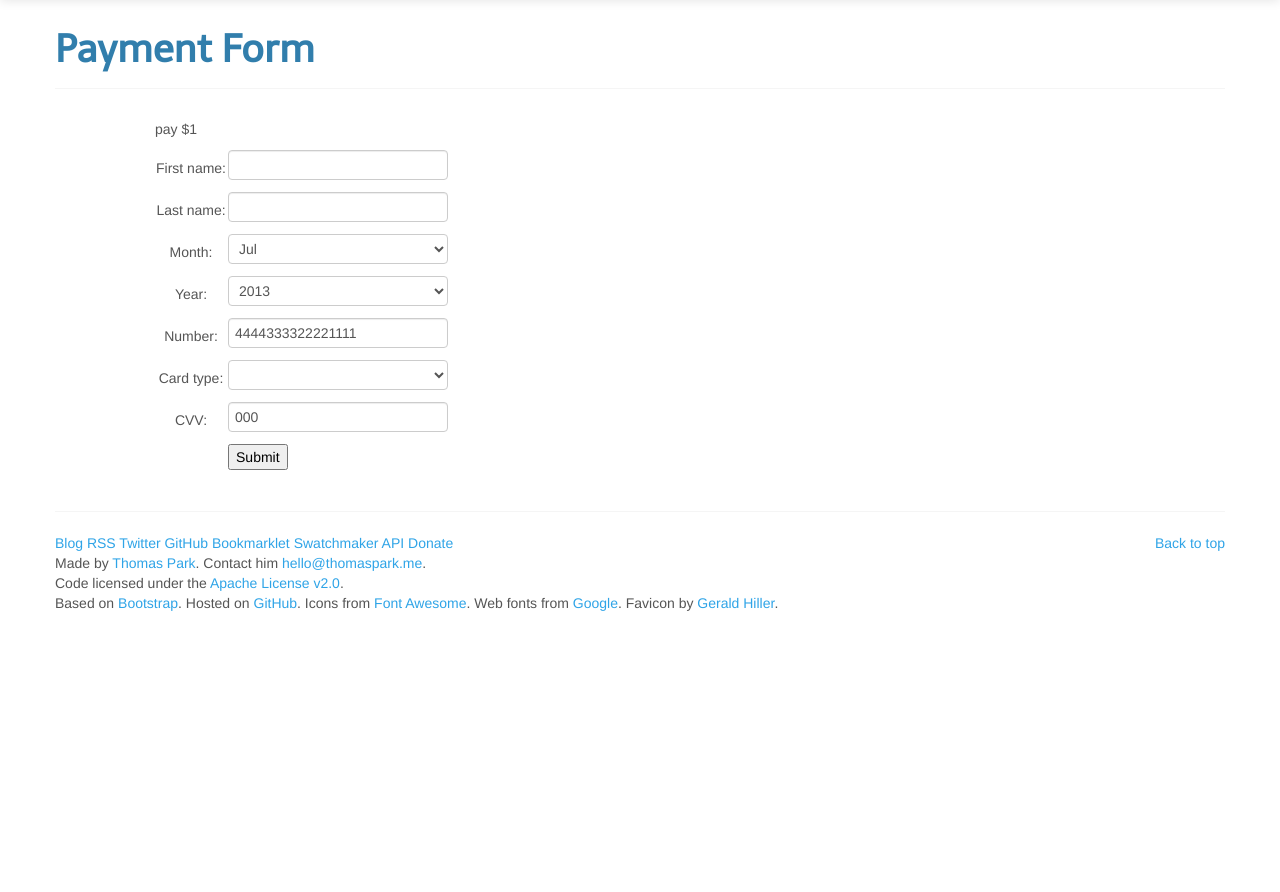
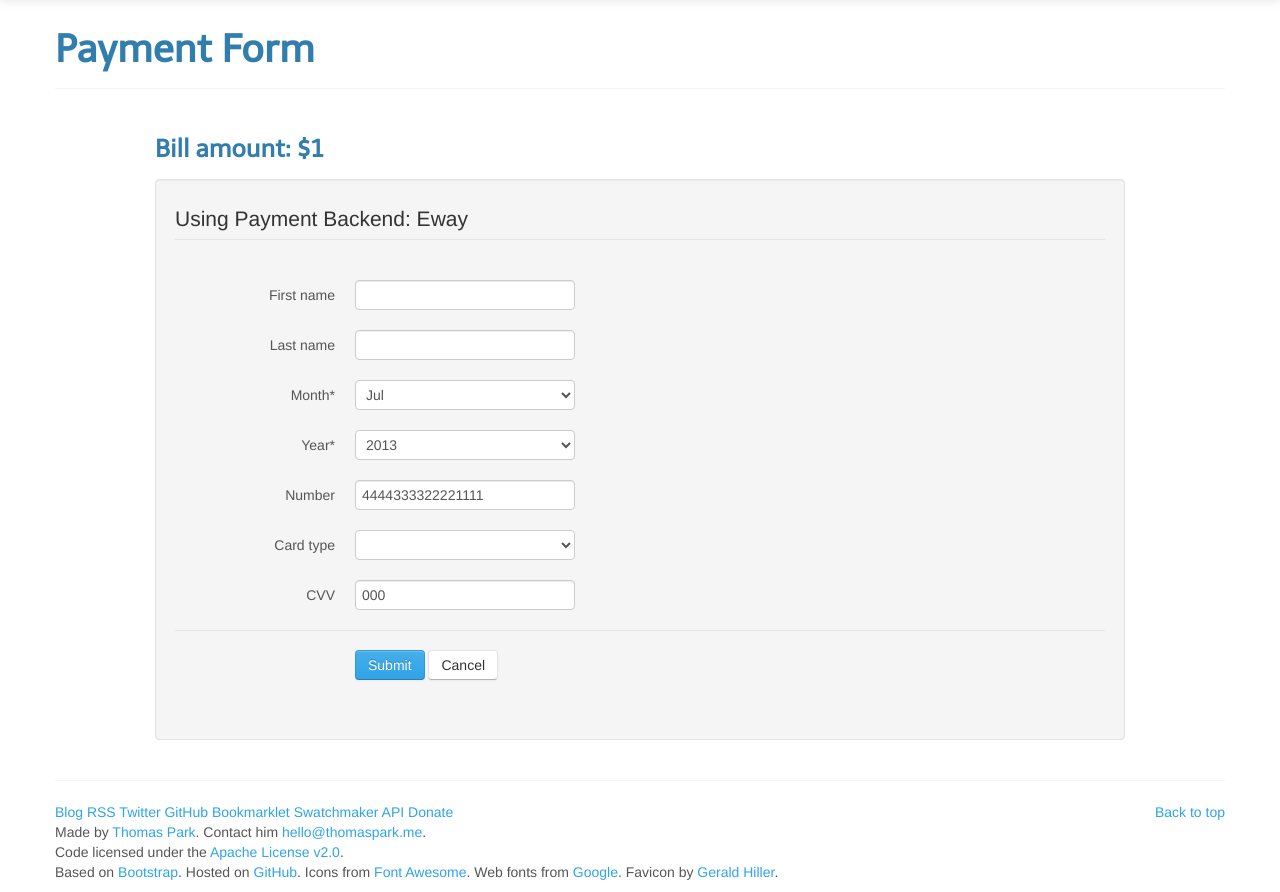
Before and after one commit to agiliq/merchant, a Django app: page /eway/ in a window 1280 px wide. Shown: the part 51-943 px from the top of the page. Before the commit the page ends 662 px from the top, so only its background shows below. Run offline with Django 3.2, Linux system fonts and the light colour scheme; parts of the project's set-up code (start-up, migrations or seed data) failed here and were passed over; some libraries are stand-ins or nearby versions.

Commit message:
updated authorize template

```diff
--- a/example/app/templates/app/index.html
+++ b/example/app/templates/app/index.html
@@ -1,20 +1,32 @@
 {% extends 'app/base.html' %}
 
+{% load crispy_forms_tags %}
+
 {% block content %}
-<p> pay ${{ amount }}</p>
+
+<h3>Bill amount: ${{ amount }}</h3>
 
 {% if response %}
-  <b>{{ response }} </b>
+<div class="row">
+    <div class="span10">
+        <div class="alert alert-block">
+            <a class="close">×</a>
+            <h4 class="alert-heading">Response:</h4>
+            <p>{{ response }} </p>
+        </div>
+    </div>
+</div>
 {% endif %}
 
-<form method='post'>
-  {% csrf_token %}
-  <table>
-    {{ form }}
-    <tr>
-      <th>&nbsp;</th>
-      <td><input type='submit' value='Submit' /></td>
-    </tr>
-  </table>
+<form class="form-horizontal well" method="post" action="{{ integration.service_url }}">
+    {% csrf_token %}
+    <fieldset>
+        <legend>Using Payment Backend: {{ title }}</legend>
+        {{ form|crispy }}
+        <div class="form-actions">
+            <button type="submit" class="btn btn-primary">Submit</button>
+            <button type="reset" class="btn">Cancel</button>
+        </div>
+    </fieldset>
 </form>
 {% endblock %}
```
